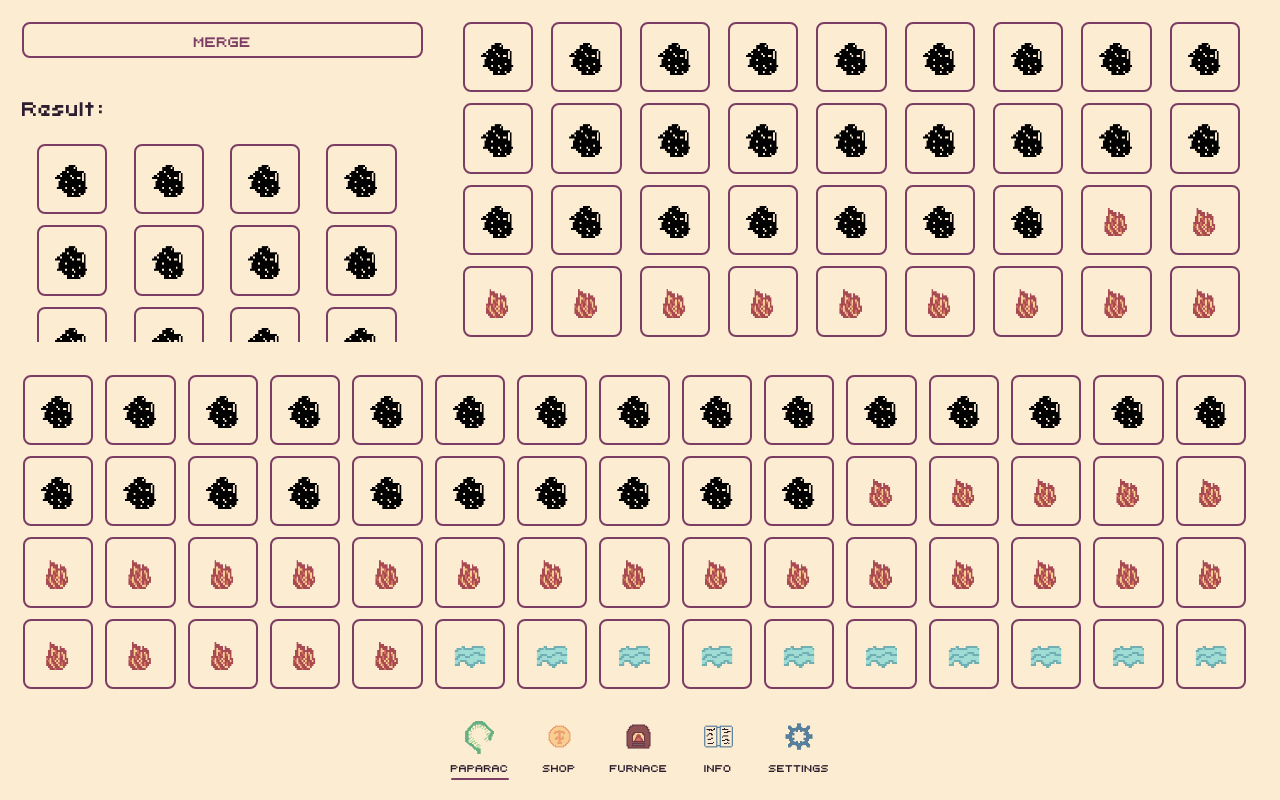
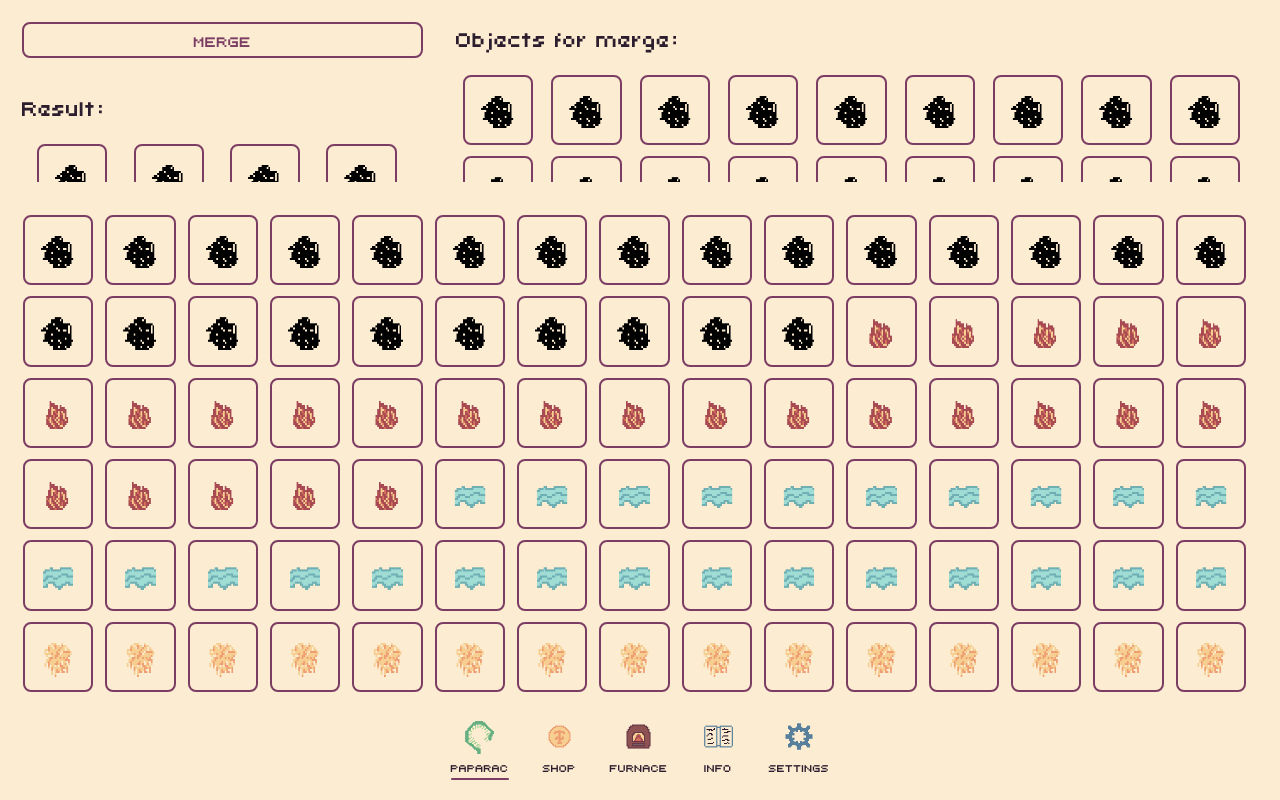
Before and after one commit to dzumita/paparac_kvetka_old, a Vue app: page / in a window 1280 px wide. Built offline with nearby package versions, Linux system fonts and the light colour scheme.

Commit message:
Added new legend for AppFactory

```diff
--- a/src/components/object/AppFactory.vue
+++ b/src/components/object/AppFactory.vue
@@ -11,7 +11,10 @@
       </div>
     </div>
 
-    <AppObjectLibrary/>
+    <div class="factory-list">
+      <p>Objects for {{text}}:</p>
+      <AppObjectLibrary/>
+    </div>
   </div>
 </template>
 
@@ -51,7 +54,8 @@ export default {
   }
 
   .factory-interface-active,
-  .factory-interface-result {
+  .factory-interface-result,
+  .factory-list {
     display:         flex;
     flex-direction:  column;
     justify-content: flex-start;
--- a/src/views/TheFurnace.vue
+++ b/src/views/TheFurnace.vue
@@ -1,5 +1,5 @@
 <template>
-  <AppPageWrapper>
+  <AppPageWrapper grid-rows="1fr 3fr">
     <template #content>
       <AppFactory text="alloy" img="furnace" alt="furnace"/>
       <AppObjectLibrary/>
--- a/src/views/ThePaparac.vue
+++ b/src/views/ThePaparac.vue
@@ -1,5 +1,5 @@
 <template>
-  <AppPageWrapper>
+  <AppPageWrapper grid-rows="1fr 3fr">
     <template #content>
       <AppFactory text="merge" img="paparac" alt="fern"/>
       <AppObjectLibrary/>
```
